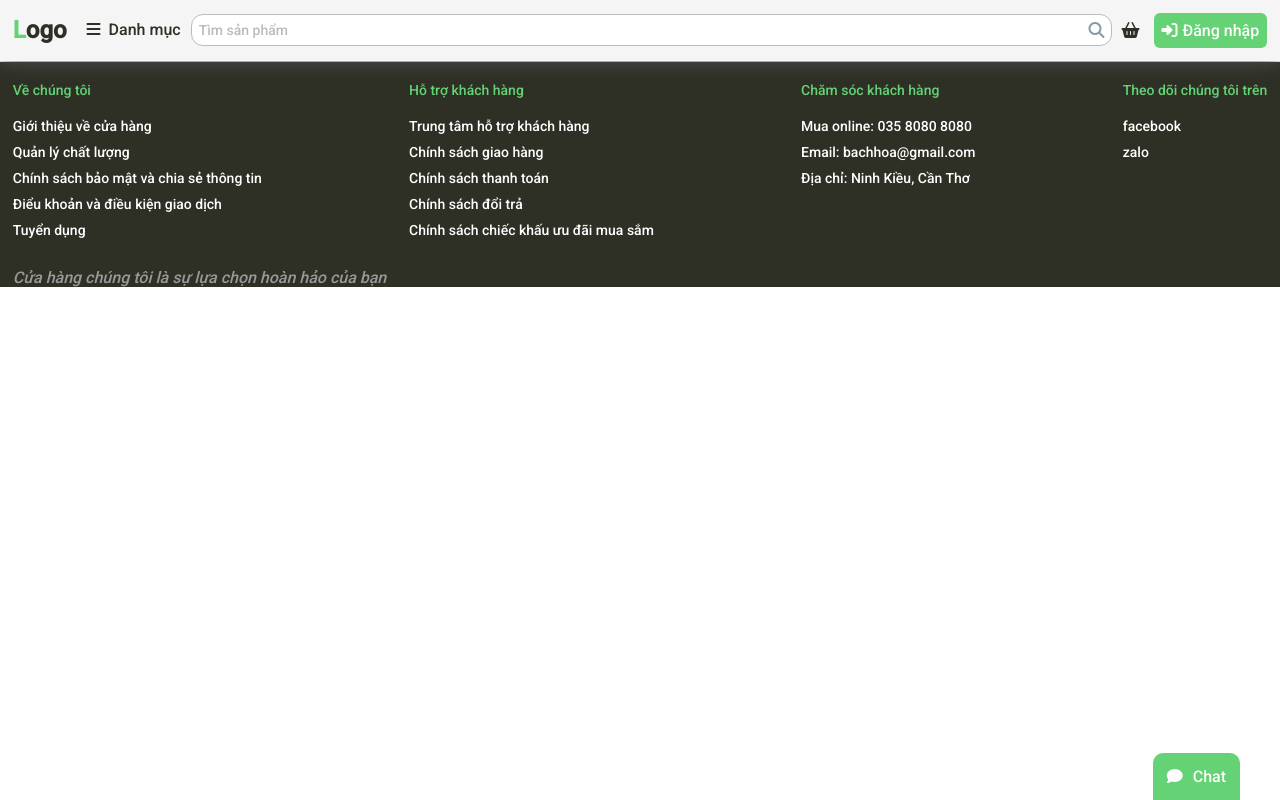
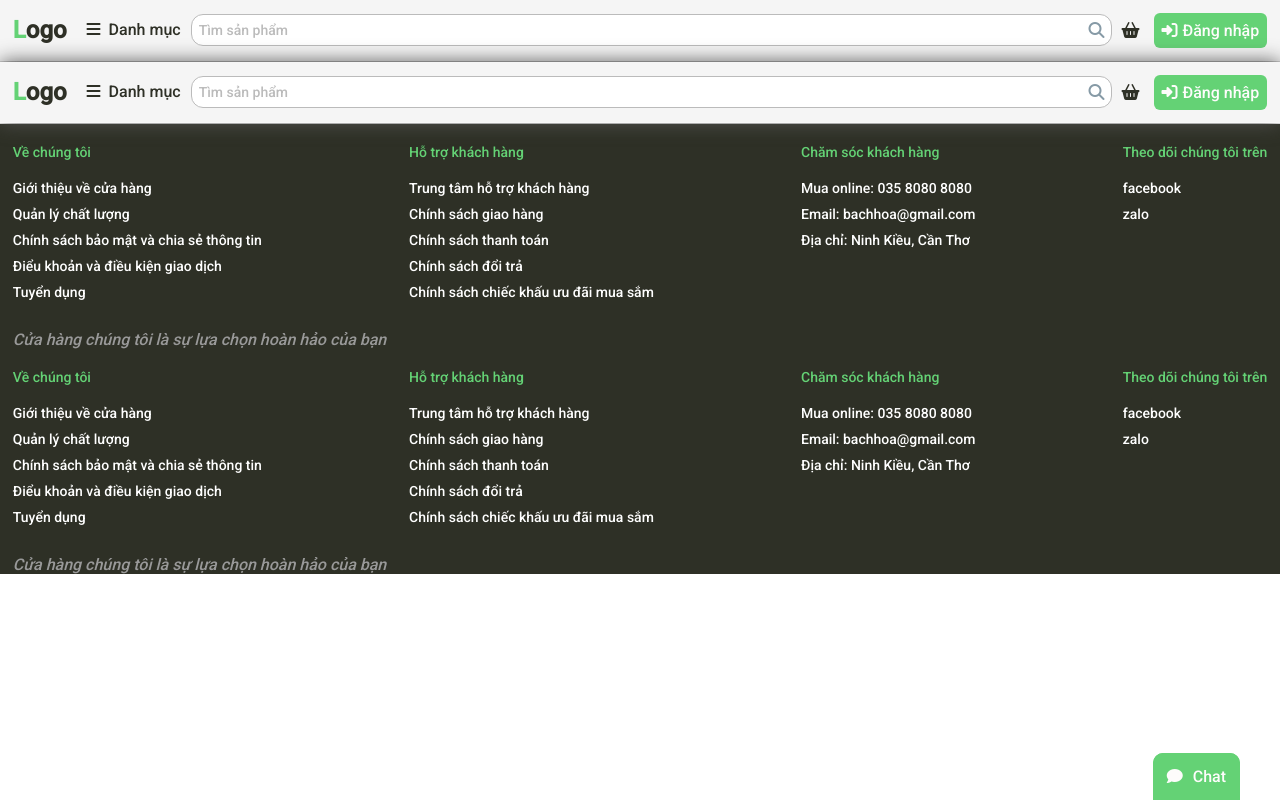
Before and after one commit to vietanhyoyo/nienluannganh, a React (Create React App) app: page / in a window 1280 px wide. Built offline with nearby package versions, Linux system fonts and the light colour scheme.

Commit message:
updateclient
ádf

```diff
--- a/src/components/Client.js
+++ b/src/components/Client.js
@@ -1,11 +1,17 @@
 import React from "react";
 import { Outlet } from "react-router-dom";
-
+import Header from "./Header";
+import Chat from "./Chat";
+import Footer from "./Footer";
 
 export default function Client(){
     return(
         <React.Fragment>
+            <Header />
+            <div style={{ paddingTop: '62px' }}></div>
             <Outlet />
+            <Footer />
+            <Chat />
         </React.Fragment>
     );
 }
```
